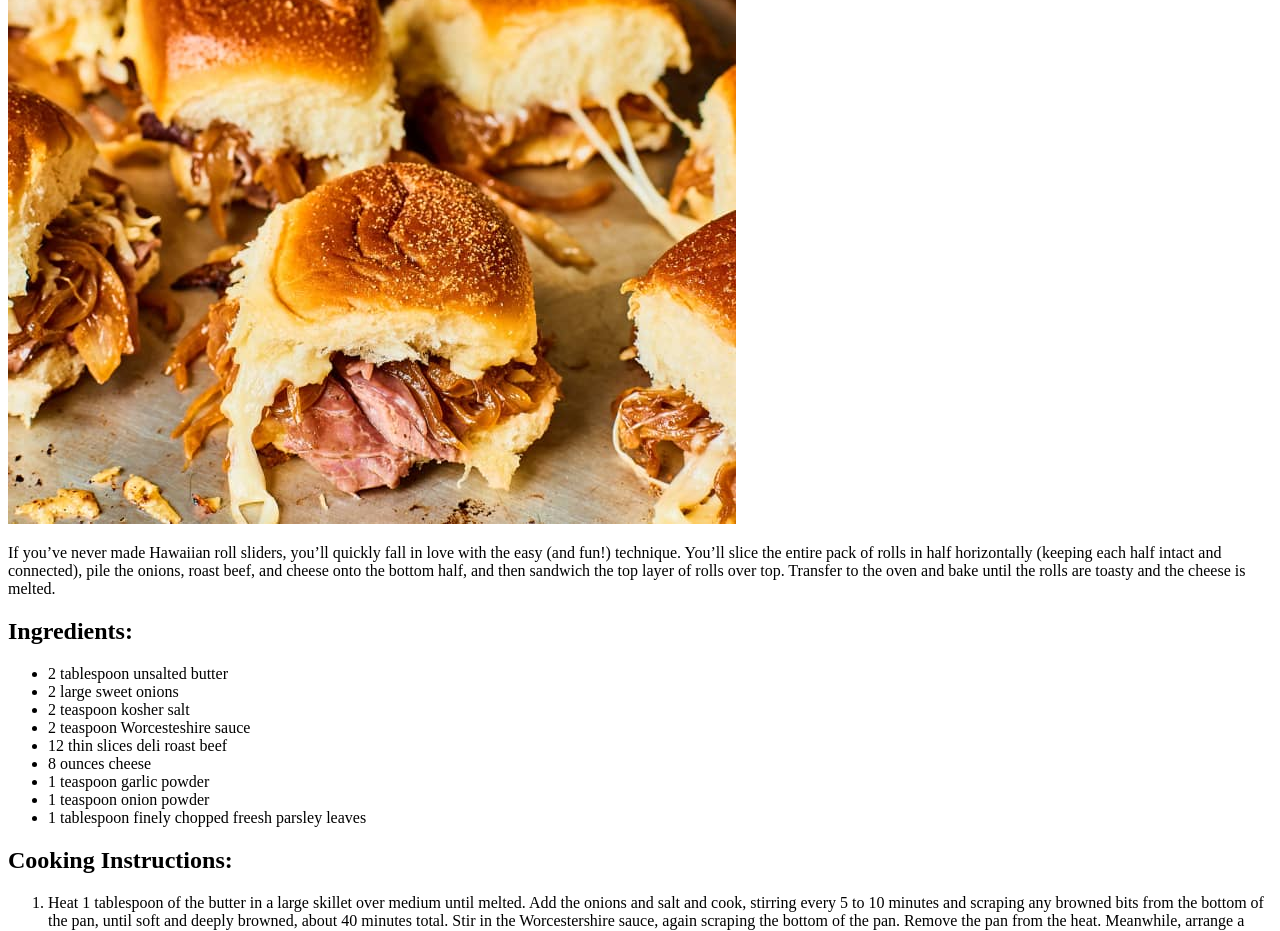
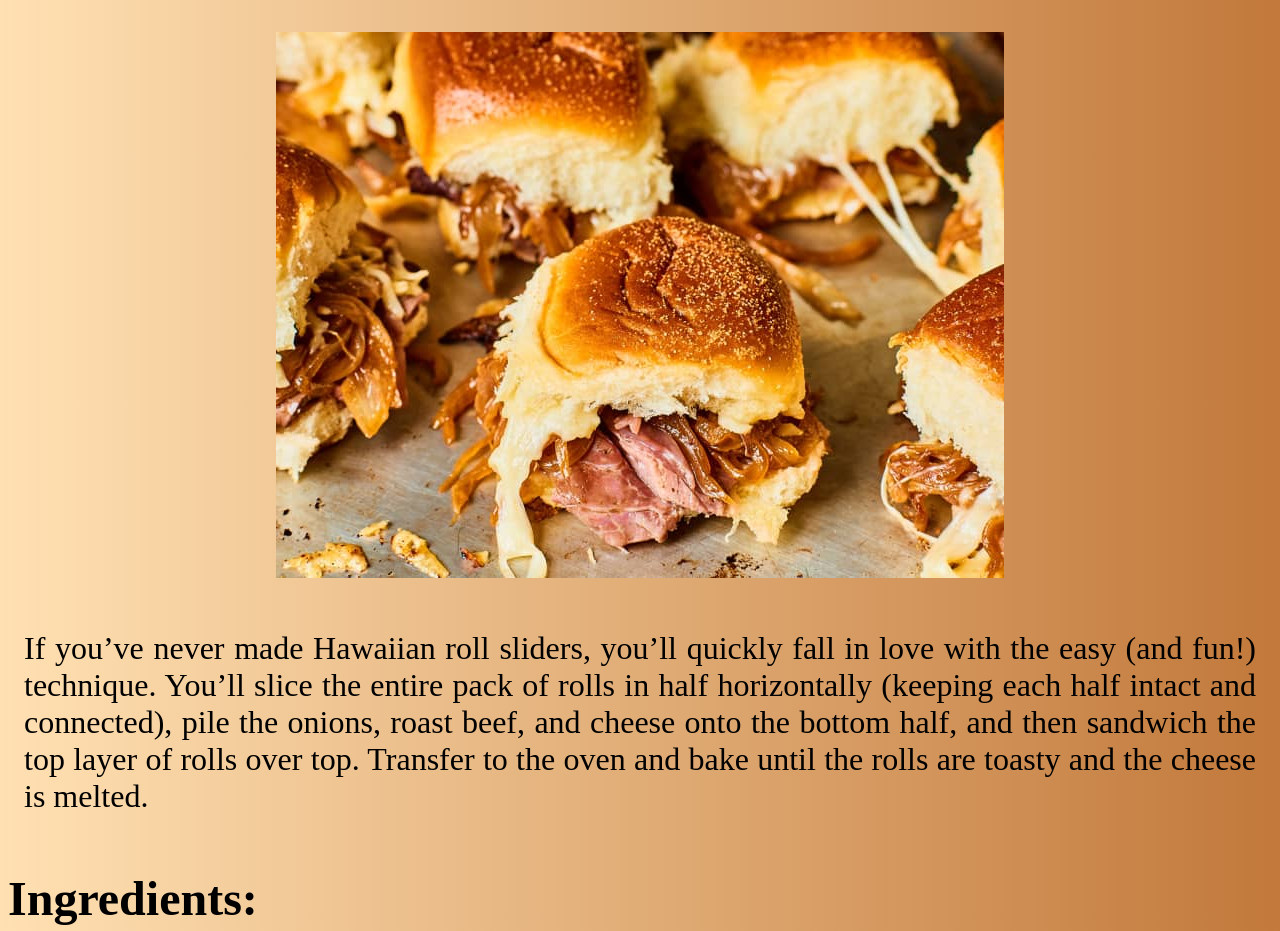
Before and after one commit to mknishanth1997/Recipes, a plain HTML site: page pages/burger.html in a window 1280 px wide. Shown: the part 102-1033 px from the top of the page. Drawn offline with Linux system fonts and the light colour scheme.

Commit message:
added css

```diff
--- a/pages/burger.html
+++ b/pages/burger.html
@@ -1,15 +1,18 @@
 <!DOCTYPE html>
 <html lang="en">
 <head>
+    <link rel="stylesheet" href="dishsheet.css">
     <meta charset="UTF-8">
     <meta name="viewport" content="width=device-width, initial-scale=1.0">
     <title>Burger</title>
 </head>
 <body>
-    <h1>Hawaiian Roll Party Sliders</h1>
+    <h1 class="heading">Hawaiian Roll Party Sliders</h1>
+    <div class="img">
     <img src="../img/burger.jpeg" alt="Tasty Burger">
-    <p>If you’ve never made Hawaiian roll sliders, you’ll quickly fall in love with the easy (and fun!) technique. You’ll slice the entire pack of rolls in half horizontally (keeping each half intact and connected), pile the onions, roast beef, and cheese onto the bottom half, and then sandwich the top layer of rolls over top. Transfer to the oven and bake until the rolls are toasty and the cheese is melted.</p>
-    <h2>Ingredients:</h2>
+    </div>
+    <p class="para">If you’ve never made Hawaiian roll sliders, you’ll quickly fall in love with the easy (and fun!) technique. You’ll slice the entire pack of rolls in half horizontally (keeping each half intact and connected), pile the onions, roast beef, and cheese onto the bottom half, and then sandwich the top layer of rolls over top. Transfer to the oven and bake until the rolls are toasty and the cheese is melted.</p>
+    <h2 class="sub-heading">Ingredients:</h2>
     <ul>
         <li>2 tablespoon unsalted butter</li>
         <li>2 large sweet onions</li>
@@ -21,7 +24,7 @@
         <li>1 teaspoon onion powder</li>
         <li>1 tablespoon finely chopped freesh parsley leaves</li>
     </ul>
-    <h2>Cooking Instructions: </h2>
+    <h2 class="sub-heading">Cooking Instructions: </h2>
     <ol>
         <li>
             Heat 1 tablespoon of the butter in a large skillet over medium until melted. Add the onions and salt and cook, stirring every 5 to 10 minutes and scraping any browned bits from the bottom of the pan, until soft and deeply browned, about 40 minutes total. Stir in the Worcestershire sauce, again scraping the bottom of the pan. Remove the pan from the heat. Meanwhile, arrange a rack in the middle of the oven and heat to 350°F.
--- /dev/null
+++ b/pages/dishsheet.css
@@ -0,0 +1,31 @@
+.heading {
+    text-align: center;
+    font-size: 52px;
+    margin-top: 0;
+    padding: 16px;
+}
+.sub-heading {
+    font-size: 48px;
+}
+.para {
+    font-size: 32px;
+    text-align: justify;
+    padding: 16px;
+}
+li {
+    font-size: 32px;
+}
+
+.img {
+    width: fit-content;
+    margin: 0 auto;
+}
+html{
+    background-image: linear-gradient(to right, #ffe0b2, #c2793b);
+    margin: 0;
+    padding: 0;
+}
+body {
+    background-image: linear-gradient(to right, #ffe0b2, #c2793b);
+
+}
--- /dev/null
+++ b/stylesheet.css
@@ -0,0 +1,18 @@
+h1 {
+    font-size: 64px;
+}
+a {
+    text-decoration: none;
+    color: black;
+    font-size: 32px;
+}
+html {
+    text-align: center;
+    background-image: linear-gradient(to right, #ffc107, #ff9800);
+    margin: 0;
+    padding: 0;
+}
+body {
+    background-image: linear-gradient(to right, #ffc107, #ff9800);
+
+}
```
Also changed, not shown: index.html (+1 -0 lines), pages/chickensalad.html (+7 -4 lines), pages/steak.html (+7 -4 lines).
